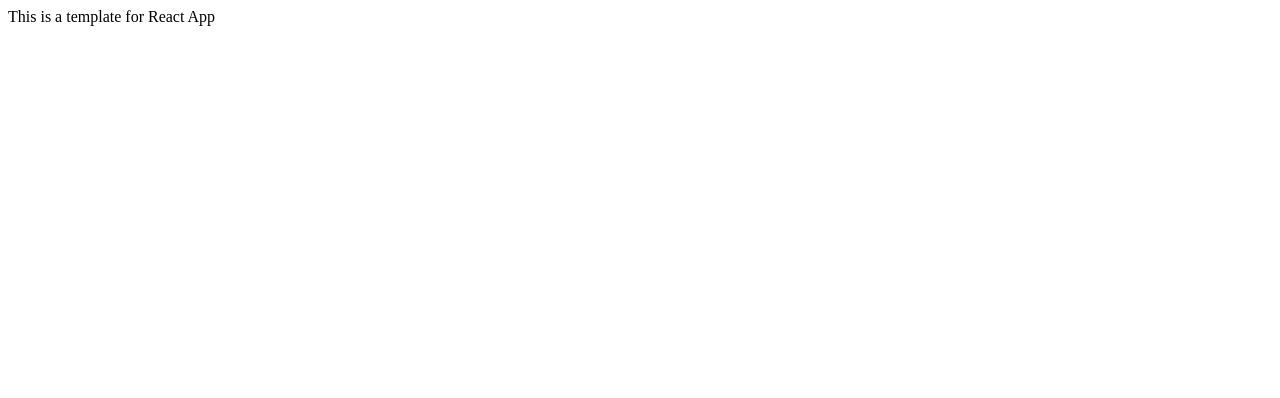
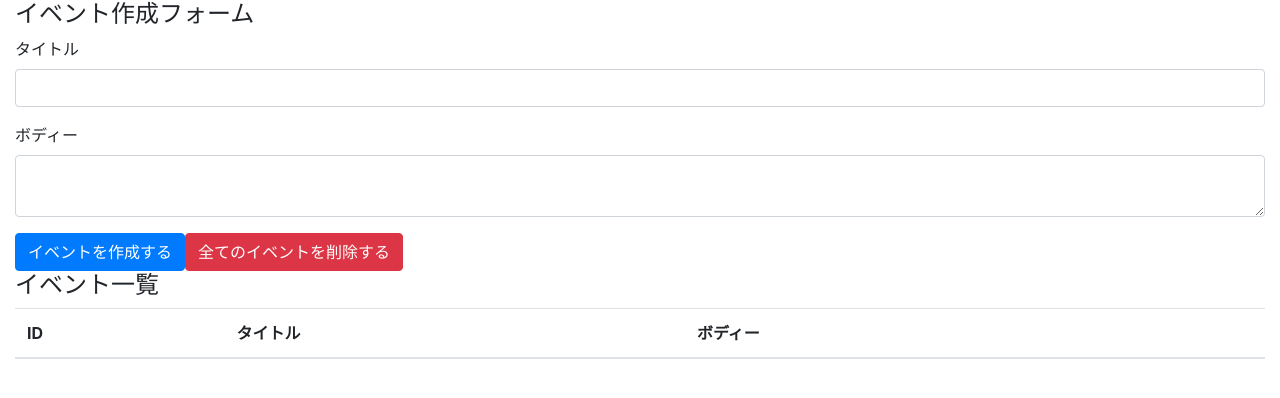
Before and after one commit to y-date/react-hooks, a React (Create React App) app: page / in a window 1280 px wide. Shown: the top 398 px of the page. Built offline with nearby package versions, Linux system fonts and the light colour scheme.

Commit message:
create event form and event table with bootstrap

```diff
--- a/package.json
+++ b/package.json
@@ -3,6 +3,7 @@
   "version": "0.1.0",
   "private": true,
   "dependencies": {
+    "bootstrap": "^4.3.1",
     "react": "^17.0.1",
     "react-dom": "^17.0.1",
     "react-scripts": "3.0.1"
--- a/src/App.js
+++ /dev/null
@@ -1,11 +0,0 @@
-import React from 'react';
-
-const App = () => {
-  return (
-    <div>
-      This is a template for React App
-    </div>
-  );
-}
-
-export default App;
--- /dev/null
+++ b/src/components/App.js
@@ -0,0 +1,40 @@
+import React from 'react';
+import 'bootstrap/dist/css/bootstrap.min.css';
+
+const App = () => {
+  return (
+    <div className="container-fluid">
+      <h4>イベント作成フォーム</h4>
+      <form>
+        <div className="form-group">
+          <label htmlFor="formEventTitle">タイトル</label>
+          <input className="form-control" id="formEventTitle"/>
+        </div>
+
+        <div className="form-group">
+          <label htmlFor="formEventBody">ボディー</label>
+          <textarea className="form-control" id="formEventBody"/>
+        </div>
+
+        <button className="btn btn-primary">イベントを作成する</button>
+        <button className="btn btn-danger">全てのイベントを削除する</button>
+
+        <h4>イベント一覧</h4>
+        <table className="table table-hover">
+          <thead>
+            <tr>
+              <th>ID</th>
+              <th>タイトル</th>
+              <th>ボディー</th>
+              <th></th>
+            </tr>
+          </thead>
+          <tbody>
+          </tbody>
+        </table>
+      </form>
+    </div>
+  );
+}
+
+export default App;
--- a/src/index.js
+++ b/src/index.js
@@ -1,5 +1,5 @@
 import React from 'react';
 import ReactDOM from 'react-dom';
-import App from './App';
+import App from './components/App';
 
 ReactDOM.render(<App />, document.getElementById('root'));
```
Also changed, not shown: 1 other file (tests, documents, lock files or other folders).
